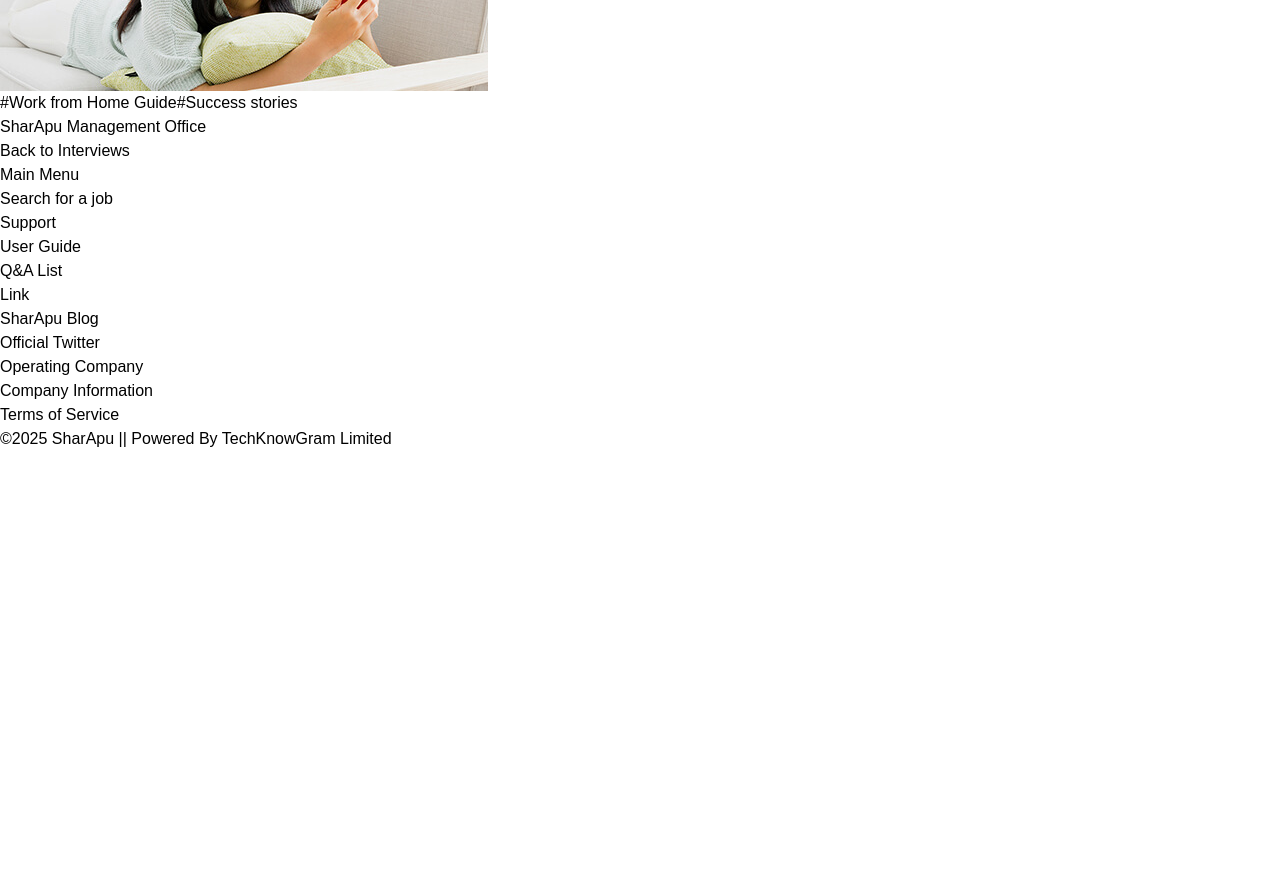
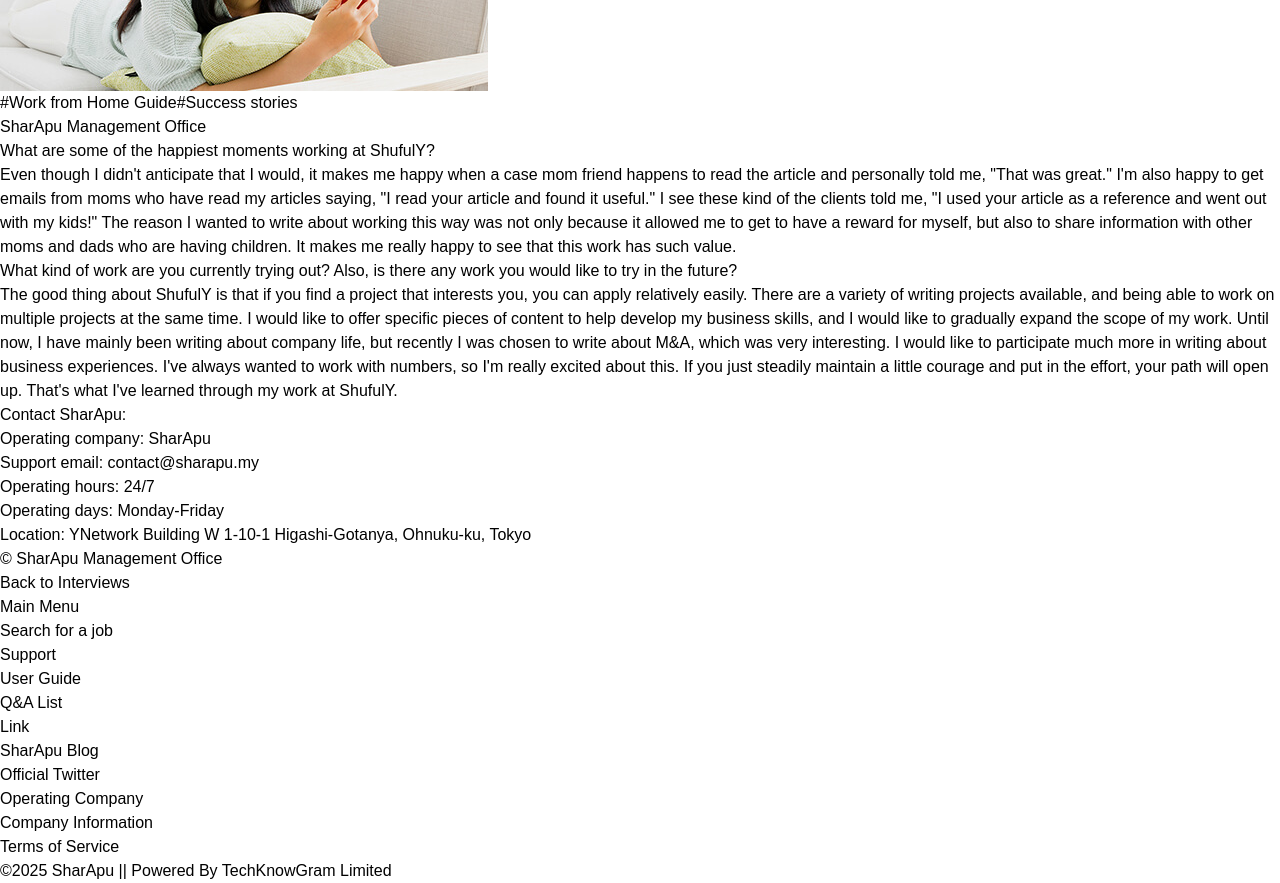
Before and after one commit to SumaiyaTarannumNoor/SharApu-Job-Portal, a React (Vite) app: page /interview/1 in a window 1280 px wide. Shown: the part 980-1863 px from the top of the page. Before the commit the page ends 1431 px from the top, so only its background shows below. Built offline with nearby package versions, Linux system fonts and the light colour scheme.

Commit message:
IndividualInterview.jsx Updated

```diff
--- a/src/Pages/Interview/InterviewSections/IndividualInterview.jsx
+++ b/src/Pages/Interview/InterviewSections/IndividualInterview.jsx
@@ -21,7 +21,7 @@ import Person16 from '../../../../assets/People/Person16.jpg';
 const IndividualInterview = () => {
   const { id } = useParams();
 
-  // Exact same interview data as in InterviewCards
+  // Interview data
   const interviews = [
     {
       id: 1,
@@ -201,10 +201,63 @@ const IndividualInterview = () => {
         </div>
       </div>
 
-      {/* Back to Interviews Link */}
+      {/* Q&A Section */}
+      <div className="space-y-6 mt-12">
+        <div className="bg-yellow-50 p-6 rounded-xl">
+          <h3 className="text-lg font-semibold text-yellow-800 mb-4">
+            What are some of the happiest moments working at ShufulY?
+          </h3>
+          <p className="text-gray-700 whitespace-pre-line">
+            {`Even though I didn't anticipate that I would, it makes me happy when a case mom friend happens to read the article and personally told me, "That was great."
+
+I'm also happy to get emails from moms who have read my articles saying, "I read your article and found it useful." I see these kind of the clients told me, "I used your article as a reference and went out with my kids!"
+
+The reason I wanted to write about working this way was not only because it allowed me to get to have a reward for myself, but also to share information with other moms and dads who are having children.
+It makes me really happy to see that this work has such value.`}
+          </p>
+        </div>
+
+        <div className="bg-yellow-50 p-6 rounded-xl">
+          <h3 className="text-lg font-semibold text-yellow-800 mb-4">
+            What kind of work are you currently trying out? Also, is there any work you would like to try in the future?
+          </h3>
+          <p className="text-gray-700 whitespace-pre-line">
+            {`The good thing about ShufulY is that if you find a project that interests you, you can apply relatively easily.
+
+There are a variety of writing projects available, and being able to work on multiple projects at the same time.
+
+I would like to offer specific pieces of content to help develop my business skills, and I would like to gradually expand the scope of my work.
+
+Until now, I have mainly been writing about company life, but recently I was chosen to write about M&A, which was very interesting. I would like to participate much more in writing about business experiences.
+
+I've always wanted to work with numbers, so I'm really excited about this.
+
+If you just steadily maintain a little courage and put in the effort, your path will open up.
+That's what I've learned through my work at ShufulY.`}
+          </p>
+        </div>
+
+        <div className="bg-gray-50 p-6 rounded-xl">
+          <h3 className="text-lg font-semibold text-gray-800 mb-4">
+            Contact SharApu:
+          </h3>
+          <div className="space-y-2 text-gray-600">
+            <p>Operating company: SharApu</p>
+            <p>Support email: <a href="mailto:contact@sharapu.my" className="text-pink-500 hover:text-pink-600">contact@sharapu.my</a></p>
+            <p>Operating hours: 24/7</p>
+            <p>Operating days: Monday-Friday</p>
+            <p>Location: {`YNetwork Building W 1-10-1 Higashi-Gotanya, Ohnuku-ku, Tokyo`}</p>
+          </div>
+          <div className="mt-4 text-right text-sm text-gray-500">
+            © SharApu Management Office
+          </div>
+        </div>
+      </div>
+
+      {/* Back to Articles Link */}
       <div className="mt-12 text-center">
         <Link
-          to="/interview"
+          to="/interviews"
           className="inline-block px-6 py-3 bg-pink-500 text-white rounded-full hover:bg-pink-600 transition-colors"
         >
           Back to Interviews
```
